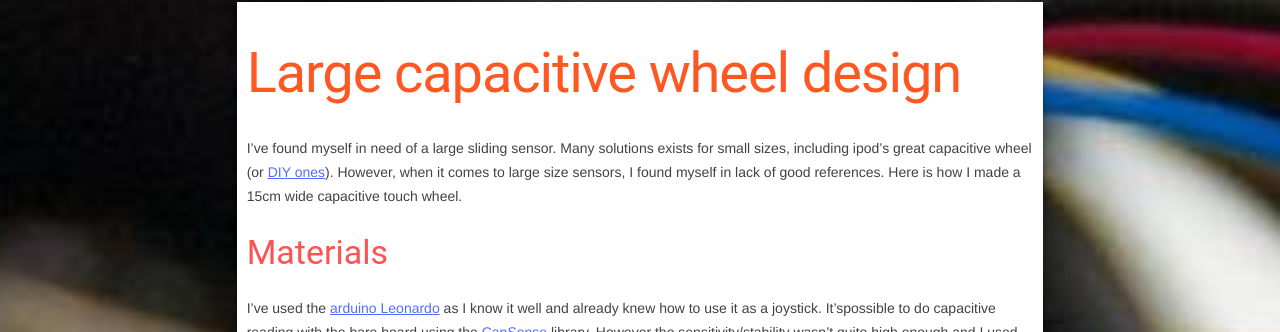
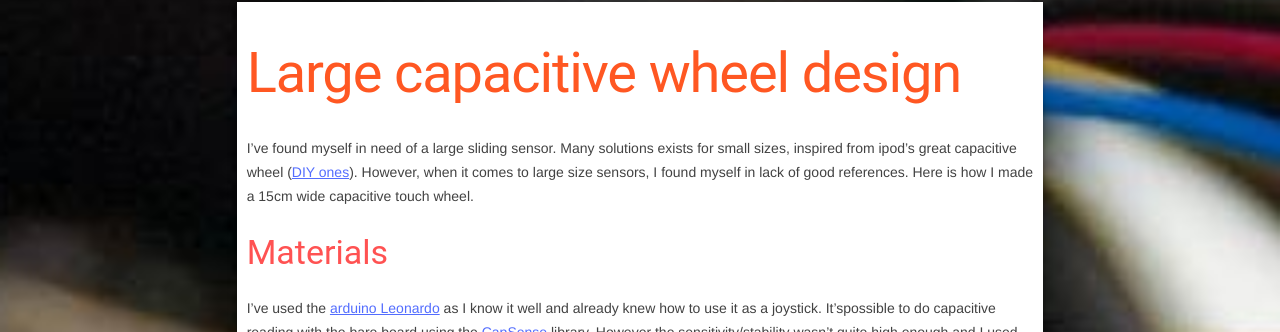
Before and after one commit to sdumetz/sdumetz.github.io, a Jekyll site: the page built from _posts/2016-08-15-capacitive-wheel.md, in a window 1280 px wide. Shown: the part 328-660 px from the top of the page. Built offline with Jekyll 4.4.1, drawn with Linux system fonts in a browser that asks for light colours.

Commit message:
minor correction in capacitive wheel article

```diff
--- a/_posts/2016-08-15-capacitive-wheel.md
+++ b/_posts/2016-08-15-capacitive-wheel.md
@@ -1,7 +1,7 @@
 ---
 title: Large capacitive wheel design
 ---
-I've found myself in need of a large sliding sensor. Many solutions exists for small sizes, including ipod's great capacitive wheel (or [DIY ones](https://bryanduxbury.com/2013/12/05/designing-a-capacitive-touch-wheel-in-openscad-and-eagle/)). However, when it comes to large size sensors, I found myself in lack of good references. Here is how I made a 15cm wide capacitive touch wheel.
+I've found myself in need of a large sliding sensor. Many solutions exists for small sizes, inspired from ipod's great capacitive wheel ([DIY ones](https://bryanduxbury.com/2013/12/05/designing-a-capacitive-touch-wheel-in-openscad-and-eagle/)). However, when it comes to large size sensors, I found myself in lack of good references. Here is how I made a 15cm wide capacitive touch wheel.
 
 ### Materials
 
```
